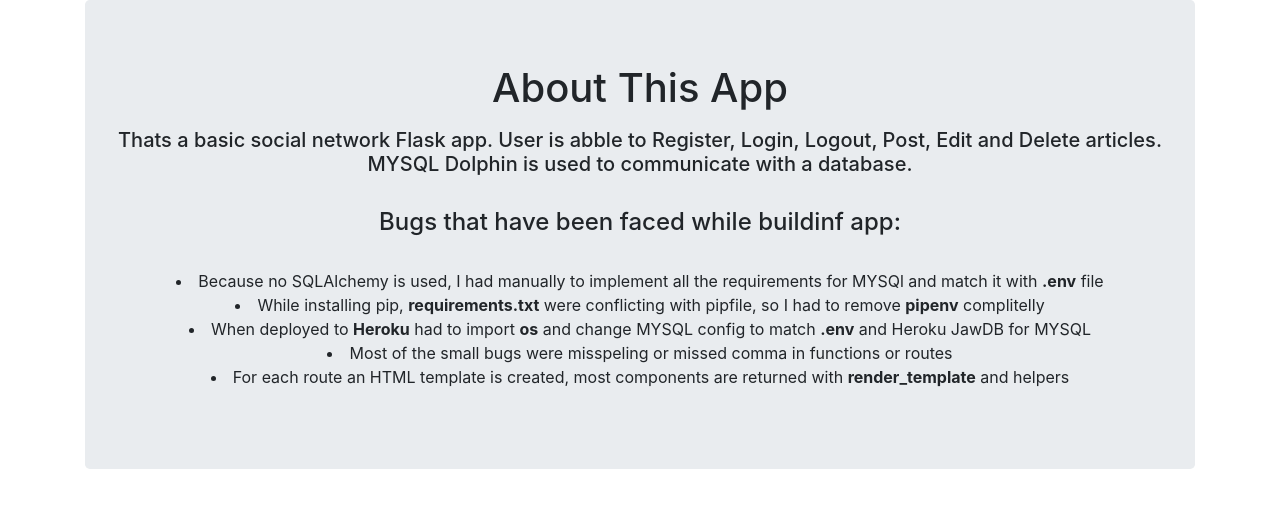
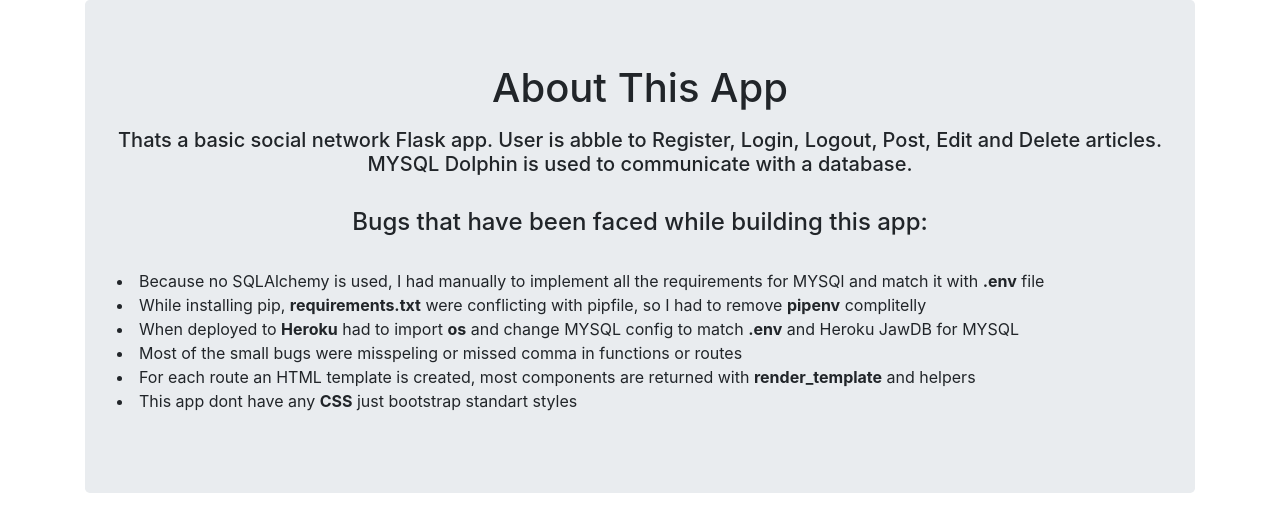
Before and after one commit to KristinaFrants/Python-Flask-App, a Flask app: page /about in a window 1280 px wide. Shown: the part 56-588 px from the top of the page. Run offline with Flask 2, Linux system fonts and the light colour scheme; some libraries are stand-ins or nearby versions.

Commit message:
description

```diff
--- a/templates/about.html
+++ b/templates/about.html
@@ -3,9 +3,10 @@
 {% block body %}
 <div class='jumbotron text-center'>
     <h1>About This App</h1>
-    <p>
+    <p >
         <h5>Thats a basic social network Flask app. User is abble to Register, Login, Logout, Post, Edit and Delete articles. MYSQL Dolphin is used to communicate with a database. </h5><br>
-        <h4>Bugs that have been faced while buildinf app:</h4><br>
+        <h4>Bugs that have been faced while building this app:</h4><br>
+        <div style="text-align: left;">
         <li>
             Because no SQLAlchemy is used, I had manually to implement all the requirements for MYSQl and match it with <b>.env</b> file
 
@@ -18,6 +19,9 @@
         </li>
         <li> Most of the small bugs were misspeling or missed comma in functions or routes </li>
         <li> For each route an HTML template is created, most components are returned with <b>render_template</b> and helpers</li>
+        <li>This app dont have any <b>CSS</b> just bootstrap standart styles</li>
+    </div>
     </p>
+
 </div>
 {% endblock %}
--- a/templates/home.html
+++ b/templates/home.html
@@ -2,8 +2,8 @@
 
 {% block body %}
 <div class='jumbotron text-center'>
-    <h1>Welcome to Flask app</h1>
-    <p class='lead'>This app is build on Flask</p>
+    <h1 class='lead'><b>Welcome</b></h1>
+      <p>This app is build on Flask</p>
     {% if session.logged_in == NULL %}
 <a href="/register" class="btn btn-primary btn-lg">Register</a>
 <a href="/login" class="btn btn-success btn-lg">Login</a>
```
